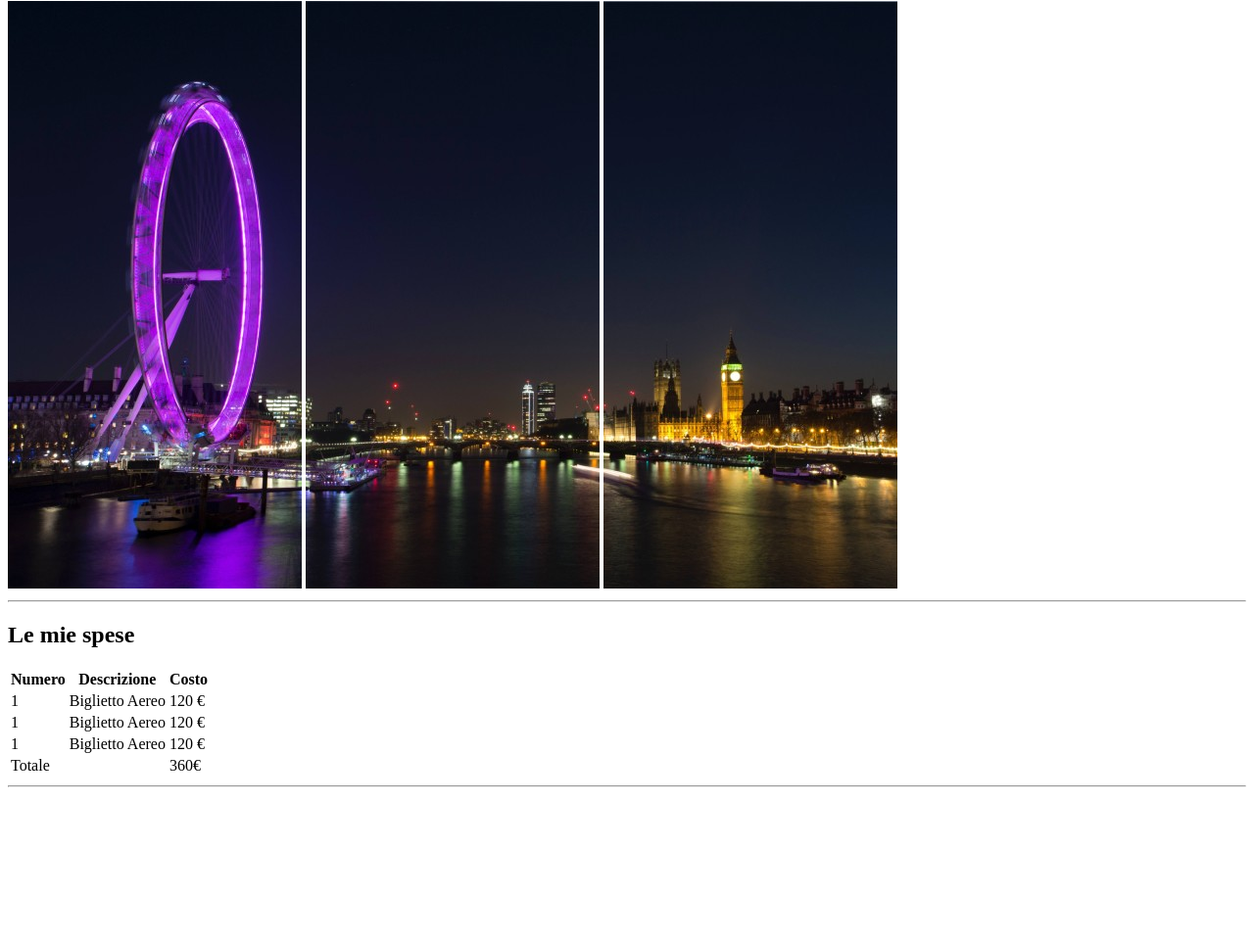
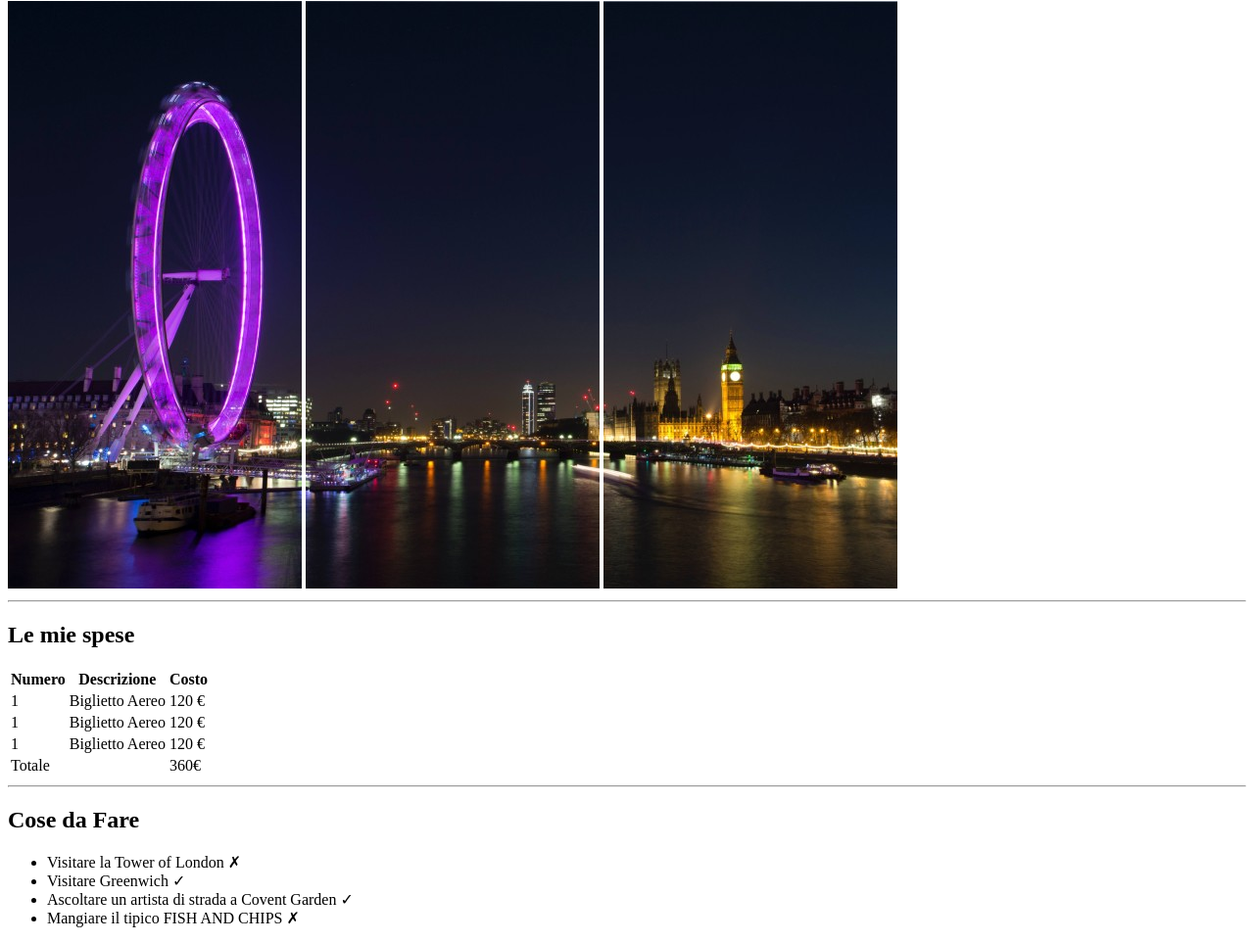
Before and after one commit to ColluraV/html-london-trip, a plain HTML site: page index.html in a window 1280 px wide. Shown: the part 79-1042 px from the top of the page at 98% size. Before the commit the page ends 891 px from the top, so only its background shows below. Drawn offline with Linux system fonts and the light colour scheme.

Commit message:
Cose da fare inserite

```diff
--- a/index.html
+++ b/index.html
@@ -13,7 +13,7 @@
         </header>
 
         <main>
-            <div>
+            <div> <!-- Spese -->
                 <h2> Le mie spese </h2>
 
                 <!-- tabella spese-->
@@ -51,7 +51,18 @@
                 </table>
                 <hr>
             </div>
+            <!-- cose da fare -->
+            <div>
+                <h2> Cose da Fare </h2>       <!--  " - &#10007; = Negativo -" "- &#10003; = Positivo-""-->
+                <ul>
+                    <li> Visitare la Tower of London &#10007; </li>
+                    <li> Visitare Greenwich &#10003;</li>
+                    <li> Ascoltare un artista di strada a Covent Garden &#10003;</li>
+                    <li> Mangiare il tipico FISH AND CHIPS &#10007; </li>
+                </ul>
 
+
+            </div>
         </main>
 
     </body>
```
